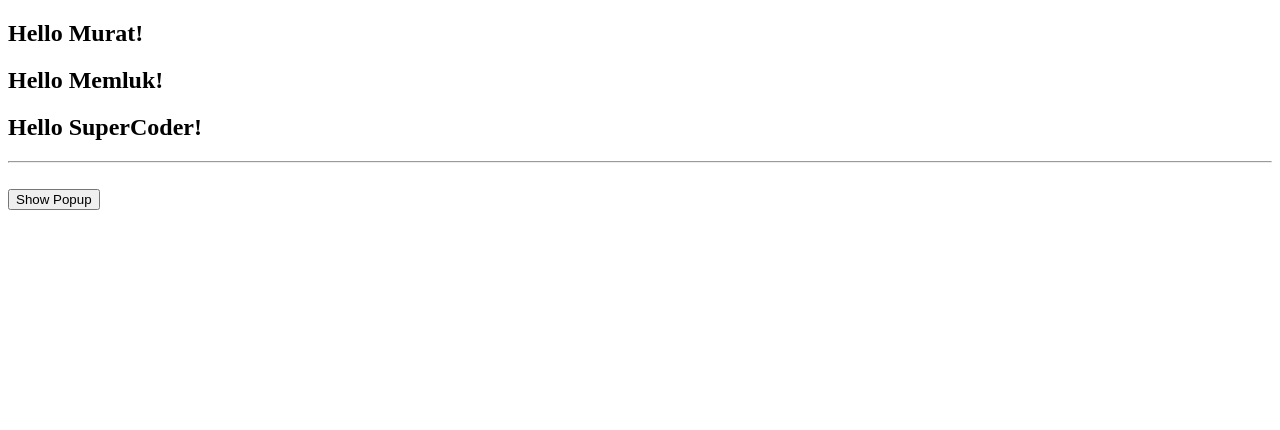
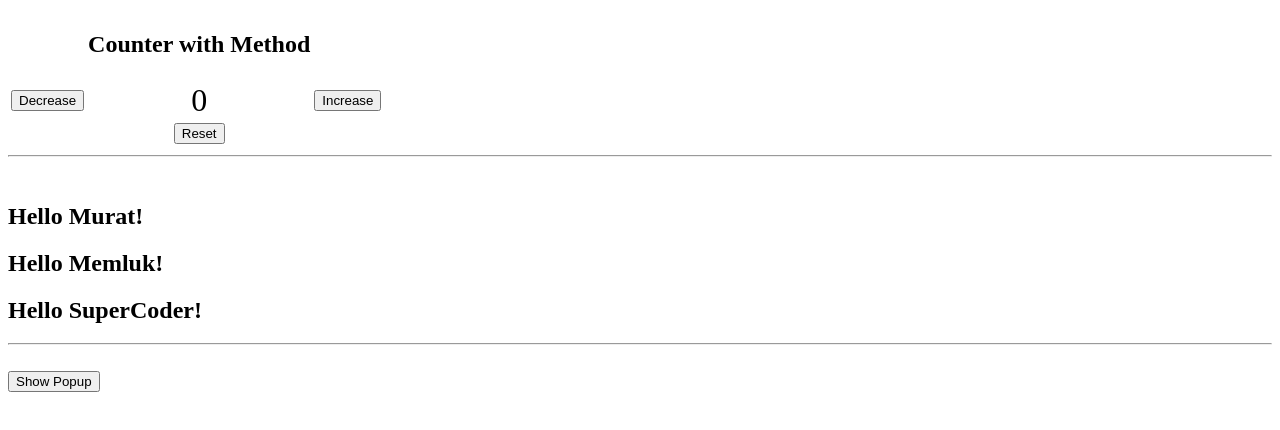
Before and after one commit to murat-yasar/Learn-WebDev, a Vue app in the folder Coursera/BoardInfinity/vue/first-vue-app/: page / in a window 1280 px wide. Shown: the top 430 px of the page. Built offline with nearby package versions, Linux system fonts and the light colour scheme.

Commit message:
Add Counter as component

```diff
--- a/Coursera/BoardInfinity/vue/first-vue-app/src/App.vue
+++ b/Coursera/BoardInfinity/vue/first-vue-app/src/App.vue
@@ -1,4 +1,10 @@
 <template>
+  <!-- Counter Example -->
+  <Counter />
+
+  <hr><br>
+
+  <!-- Props Example -->
   <Greet name="Murat" />
   <Greet name="Memluk" />
   <Greet :name="name" />
@@ -6,18 +12,20 @@
   <hr><br>
 
   <!-- Emitter Example -->
-   <button @click="isPopupVisible=true">Show Popup</button>
+  <button @click="isPopupVisible=true">Show Popup</button>
   <Popup v-if="isPopupVisible" @close="isPopupVisible=false" />
 
 </template>
 
 <script>
+import Counter from './components/Counter.vue';
 import Greet from './components/Greet.vue';
 import Popup from './components/Popup.vue';
 
 export default {
   name: 'App',
   components: {
+    Counter,
     Greet,
     Popup
   },
--- /dev/null
+++ b/Coursera/BoardInfinity/vue/first-vue-app/src/components/Counter.vue
@@ -0,0 +1,42 @@
+<template>
+   <table>
+    <thead>
+      <tr><th></th><th><h2>Counter with Method</h2></th><th></th></tr>
+    </thead>
+    <tbody>
+      <tr>
+        <td><button @click="decrease(1)">Decrease</button></td>
+        <td style="text-align: center;"><span v-bind:style="{ fontSize: '2rem'}">{{ counter }}</span></td>
+        <td><button @click="increase(1)">Increase</button></td>
+      </tr>
+      <tr>
+        <td></td>
+        <td style="text-align: center;"><button @click="reset()">Reset</button></td>
+        <td></td>
+      </tr>
+    </tbody>
+  </table>
+</template>
+
+<script>
+
+export default {
+  name: 'Counter',
+  data() {
+    return {
+      counter: 0
+    }
+  },
+  methods: {
+    increase(num){
+      this.counter += num
+    },
+    decrease(num){
+      this.counter -= num
+    },
+    reset() {
+      this.counter = 0
+    }
+  }
+}
+</script>
```
